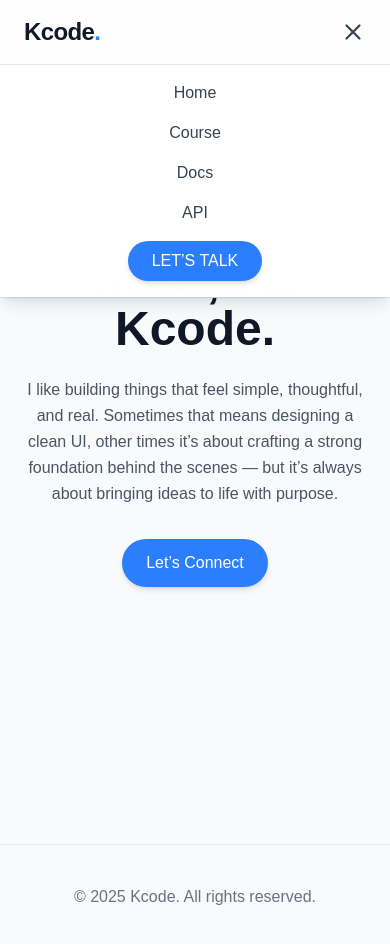
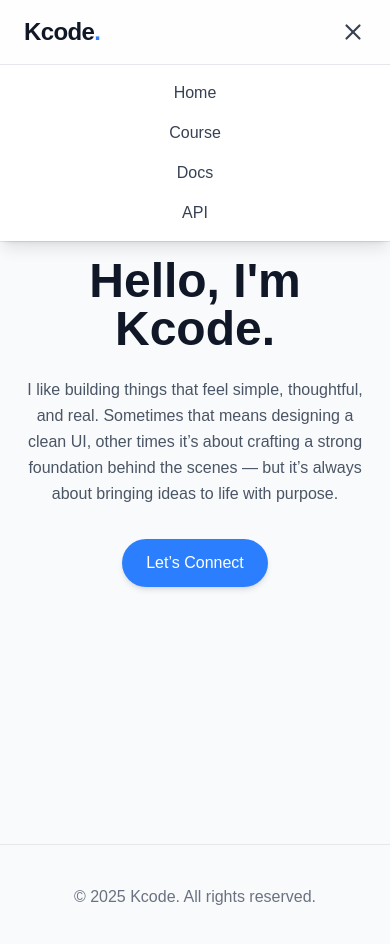
Before and after one commit to kkpanuwat/kcode, a Next.js app: page / in a window 390 px wide. Both pictures are taken after a click on the button 353 px from the left and 32 px from the top of the page. Shown: the top 944 px of the page. Built offline with nearby package versions, Linux system fonts and the light colour scheme.

Commit message:
fix mobile size

```diff
--- a/app/components/Navbar.tsx
+++ b/app/components/Navbar.tsx
@@ -38,7 +38,7 @@ export default function Navbar() {
               <a href="#home" className="hover:text-blue-500" onClick={() => setIsOpen(false)}>Home</a>
             </li>
             <li>
-              <a href="#course" className="hover:text-blue-500" onClick={() => setIsOpen(false)}>Course</a>
+              <a href="https://docs.kcode.online" className="hover:text-blue-500" onClick={() => setIsOpen(false)}>Course</a>
             </li>
             <li>
               <a href="#docs" className="hover:text-blue-500" onClick={() => setIsOpen(false)}>Docs</a>
@@ -46,14 +46,6 @@ export default function Navbar() {
             <li>
               <a href="#api" className="hover:text-blue-500" onClick={() => setIsOpen(false)}>API</a>
             </li>
-            <li>
-              <button
-                className="bg-blue-500 hover:bg-blue-600 text-white px-6 py-2 rounded-full shadow-md transition"
-                onClick={() => setIsOpen(false)}
-              >
-                LET’S TALK
-              </button>
-            </li>
           </ul>
         </div>
       )}
```
